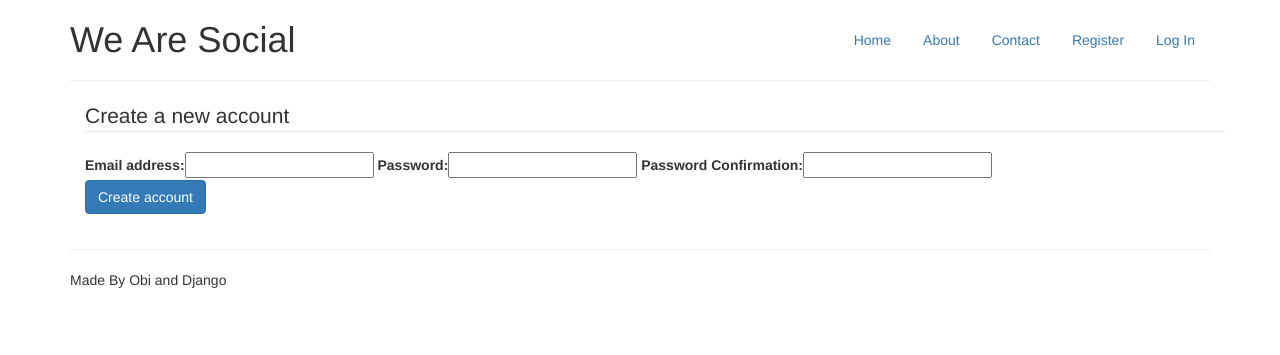
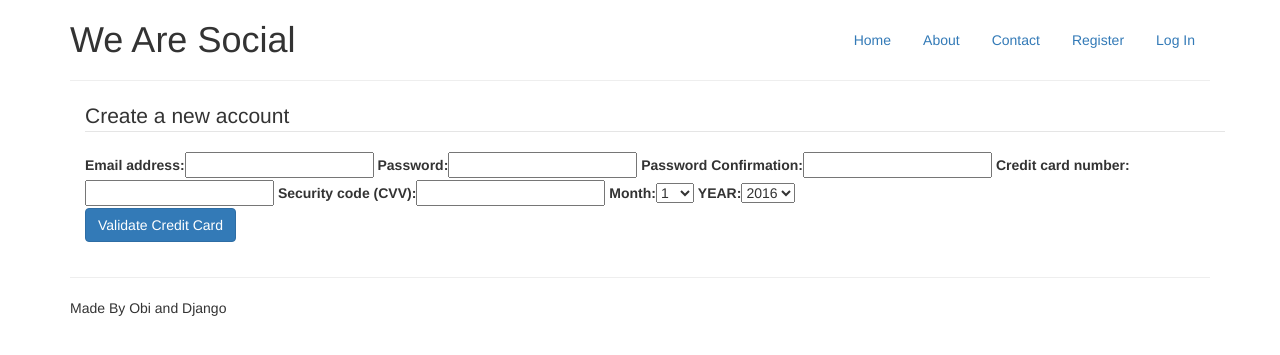
Before and after one commit to ObioraAmobi/authentication_app, a Django app: page /register/ in a window 1280 px wide. Shown: the top 355 px of the page. Run offline with Django 3.2, Linux system fonts and the light colour scheme; some libraries are stand-ins or nearby versions.

Commit message:
Stripe payment added

```diff
--- a/accounts_app/forms.py
+++ b/accounts_app/forms.py
@@ -3,8 +3,16 @@ from django.contrib.auth.forms import UserCreationForm
 from accounts_app.models import User
 from django.core.exceptions import ValidationError
 
+class UserRegistrationForm(UserCreationForm):
+    MONTH_CHOICES = [(i, i,) for i in xrange(1, 12)]
+    YEAR_CHOICES = [(i, i,) for i in xrange(2016, 2036)]
 
-class UserRegistrationForm(UserCreationForm):
+    credit_card_number = forms.CharField(label='Credit card number')
+    cvv = forms.CharField(label='Security code (CVV)')
+    expiry_month = forms.ChoiceField(label="Month", choices=MONTH_CHOICES)
+    expiry_year = forms.ChoiceField(label="YEAR", choices=YEAR_CHOICES)
+    stripe_id = forms.CharField(widget=forms.HiddenInput)
+
     password1 = forms.CharField(
         label='Password',
         widget=forms.PasswordInput
@@ -17,7 +25,7 @@ class UserRegistrationForm(UserCreationForm):
 
     class Meta:
         model = User
-        fields = ['email', 'password1', 'password2']
+        fields = ['email', 'password1', 'password2', 'stripe_id']
         exclude = ['username']
 
     def clean_password2(self):
@@ -45,3 +53,42 @@ class UserRegistrationForm(UserCreationForm):
 class UserLoginForm(forms.Form):
     email = forms.EmailField()
     password = forms.CharField(widget=forms.PasswordInput)
+
+
+#
+# class UserRegistrationForm(UserCreationForm):
+#     password1 = forms.CharField(
+#         label='Password',
+#         widget=forms.PasswordInput
+#     )
+#
+#     password2 = forms.CharField(
+#         label='Password Confirmation',
+#         widget=forms.PasswordInput
+#     )
+#
+#     class Meta:
+#         model = User
+#         fields = ['email', 'password1', 'password2']
+#         exclude = ['username']
+#
+#     def clean_password2(self):
+#         password1 = self.cleaned_data.get('password1')
+#         password2 = self.cleaned_data.get('password2')
+#
+#         if password1 and password2 and password1 != password2:
+#             message = "Passwords do not match"
+#             raise ValidationError(message)
+#
+#         return password2
+#
+#     def save(self, commit=True):
+#         instance = super(UserRegistrationForm, self).save(commit=False)
+#
+#         # automatically set to email address to create a unique identifier
+#         instance.username = instance.email
+#
+#         if commit:
+#             instance.save()
+#
+#         return instance
--- a/accounts_app/models.py
+++ b/accounts_app/models.py
@@ -25,6 +25,6 @@ class AccountUserManager(UserManager):
 class User(AbstractUser):
     # now that we've abstracted this class we can add any number of custom attributes to our user class
 
-    # in later units we'll be adding things like payment details!
+    stripe_id = models.CharField(max_length=40, default='')
 
     objects = AccountUserManager()
--- a/accounts_app/views.py
+++ b/accounts_app/views.py
@@ -4,30 +4,51 @@ from django.core.urlresolvers import reverse
 from django.shortcuts import render, redirect
 from django.template.context_processors import csrf
 from django.contrib.auth.decorators import login_required
+from django.conf import settings
+import datetime
+import stripe
 
+
+stripe.api_key = settings.STRIPE_SECRET
 
 def register(request):
     if request.method == 'POST':
         form = UserRegistrationForm(request.POST)
         if form.is_valid():
-            form.save()
+            try:
+                customer = stripe.Charge.create(
+                    amount=89999999,
+                    currency="USD",
+                    description=form.cleaned_data['email'],
+                    card=form.cleaned_data['stripe_id'],
+                )
+            except stripe.error.CardError, e:
+                messages.error(request, "Your card was declined")
 
-            user = auth.authenticate(email=request.POST.get('email'), password=request.POST.get('password1'))
+            if customer.paid:
+                form.save()
+                user = auth.authenticate(email=request.POST.get('email'), password=request.POST.get('password1'))
 
-            if user:
-                messages.success(request, "You have successfully registered")
-                return redirect(reverse('profile'))
+                if user:
+                    auth.login(request, user)
+                    messages.success(request, "You have successfully registered")
+                    return redirect(reverse('profile'))
+                else:
+                    messages.error(request, "unable to log you in at this time!")
 
             else:
-                messages.error(request, "unable to log you in at this time!")
+                messages.error(request, "We were unable to take a payment with that card!")
 
     else:
+        today = datetime.date.today()
         form = UserRegistrationForm()
 
-    args = {'form':form}
+
+    args = {'form': form, 'publishable': settings.STRIPE_PUBLISHABLE}
     args.update(csrf(request))
 
     return render(request, 'register.html', args)
+
 
 def profile(request):
     return render(request, 'profile.html')
--- /dev/null
+++ b/static/js/stripe.js
@@ -0,0 +1,27 @@
+$(function() {
+    $("#register-form").submit(function() {
+        var form = this;
+        var card = {
+            number:     $("#id_credit_card_number").val(),
+            expMonth:   $("#id_expiry_month").val(),
+            expYear:    $("#id_expiry_year").val(),
+            cvc:        $("#id_cvv").val()
+        };
+
+        $("#validate_card_btn").attr("disabled", true);
+        Stripe.createToken(card, function (status, response) {
+            if (status === 200) {
+                console.log(status, response);
+                $("#credit-card-errors").hide();
+                $("#id_stripe_id").val(response.id);
+                form.submit();
+
+            } else {
+                $("#stripe-error-message").text(response.error.message);
+                $("#credit-card-errors").show();
+                $("#validate_card_btn").attr("disabled", false);
+            }
+        });
+        return false;
+    });
+});
--- a/templates/base.html
+++ b/templates/base.html
@@ -8,13 +8,18 @@
     <meta name="description" content="">
     <meta name="author" content="">
     <link rel="stylesheet" href="https://cdnjs.cloudflare.com/ajax/libs/bootswatch/3.3.6/cerulean/bootstrap.min.css">
-    <link rel="stylesheet" href="{% static "css/style.css" %}">
+
+    <script src="https://cdnjs.cloudflare.com/ajax/libs/jquery/2.2.3/jquery.min.js"></script>
+    <script src="https://maxcdn.bootstrapcdn.com/bootstrap/3.3.6/js/bootstrap.min.js"></script>
+
+    {% block head_js %}{% endblock %}
+
 </head>
 <body>
 <div class="container">
     <div class="masthead">
         <ul class="nav nav-pills pull-right">
-            <li><a href="#">Home</a></li>
+            <li><a href="/">Home</a></li>
             <li><a href="#">About</a></li>
             <li><a href="#">Contact</a></li>
             <li><a href="{% url 'register' %}">Register</a></li>
@@ -54,8 +59,4 @@
 </div>
 </body>
 
-<script src="https://cdnjs.cloudflare.com/ajax/libs/jquery/3.0.0­alpha1/jquery.min.js"></script>
-<script src="https://cdnjs.cloudflare.com/ajax/libs/twitter­bootstrap/4.0.0­alpha/js/bootstrap.min.
-js"></script>
-
 </html>
--- a/templates/register.html
+++ b/templates/register.html
@@ -1,12 +1,28 @@
 {% extends "base.html" %}
 {% load bootstrap_tags %}
+{% load staticfiles %}
+
+{% block head_js %}
+    <script src="https://js.stripe.com/v2/" type="text/javascript"></script>
+    <script type="text/javascript">
+        //<![CDATA[
+        Stripe.publishableKey = '{{ publishable }}';
+        //]]>
+    </script>
+    <script type="text/javascript" src="{% static "js/stripe.js" %}"></script>
+{% endblock %}
+
 {% block content %}
-    <form role="form" method="post" action="{% url 'register' %}">
+    <form id="register-form" role="form" method="post" action="{% url 'register' %}">
+        <div id="credit-card-errors" style="display:none">
+            <div class="alert-message block-message error" id="stripe-error-message"></div>
+        </div>
+
         <legend>Create a new account</legend>
         {% csrf_token %}
         {{ form | as_bootstrap }}
         <div class="form-group">
-            <button type="submit" class="btn btn-primary">Create account</button>
+            <input type="submit" class="btn btn-primary" id="validate_card_btn" name="commit" value="Validate Credit Card">
         </div>
     </form>
 {% endblock %}
```
Also changed, not shown: auth_demo/settings.py (+8 -0 lines), accounts_app/migrations/0002_user_stripe_id.py (added), db.sqlite3.
